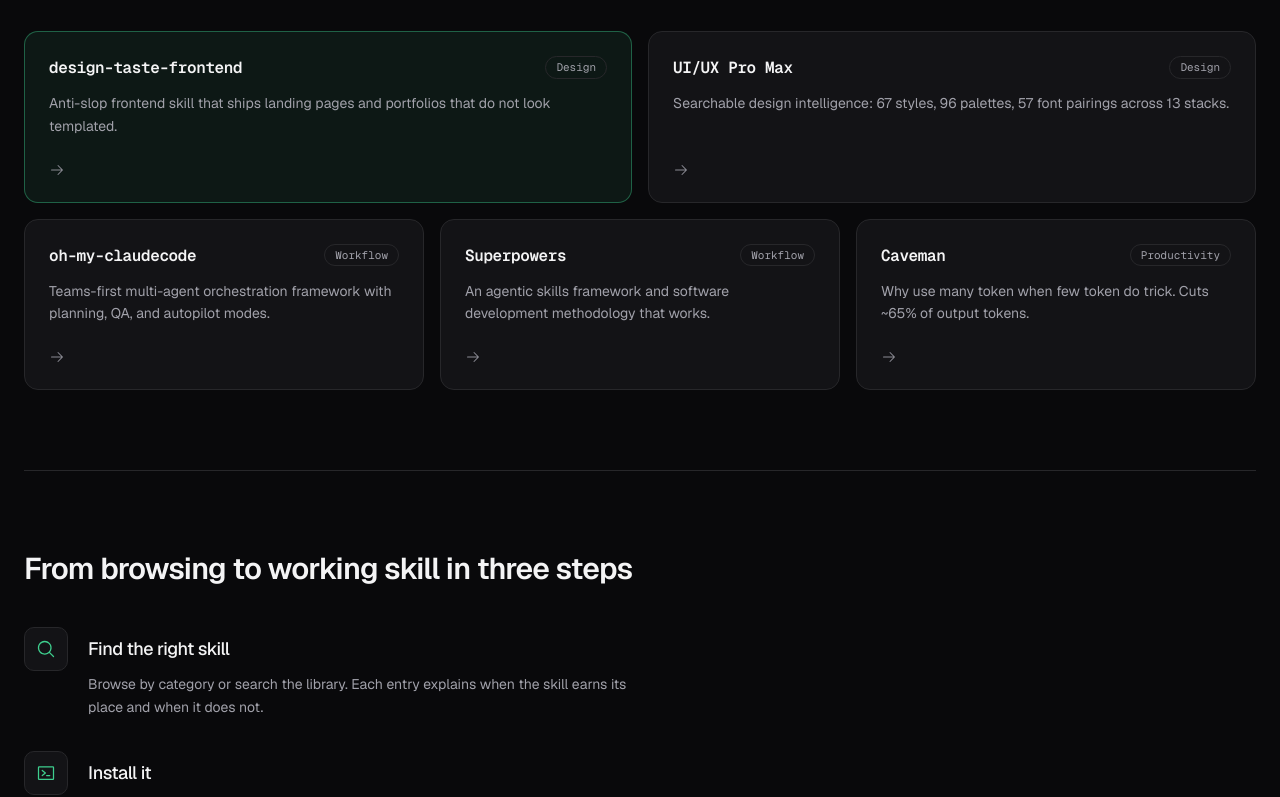
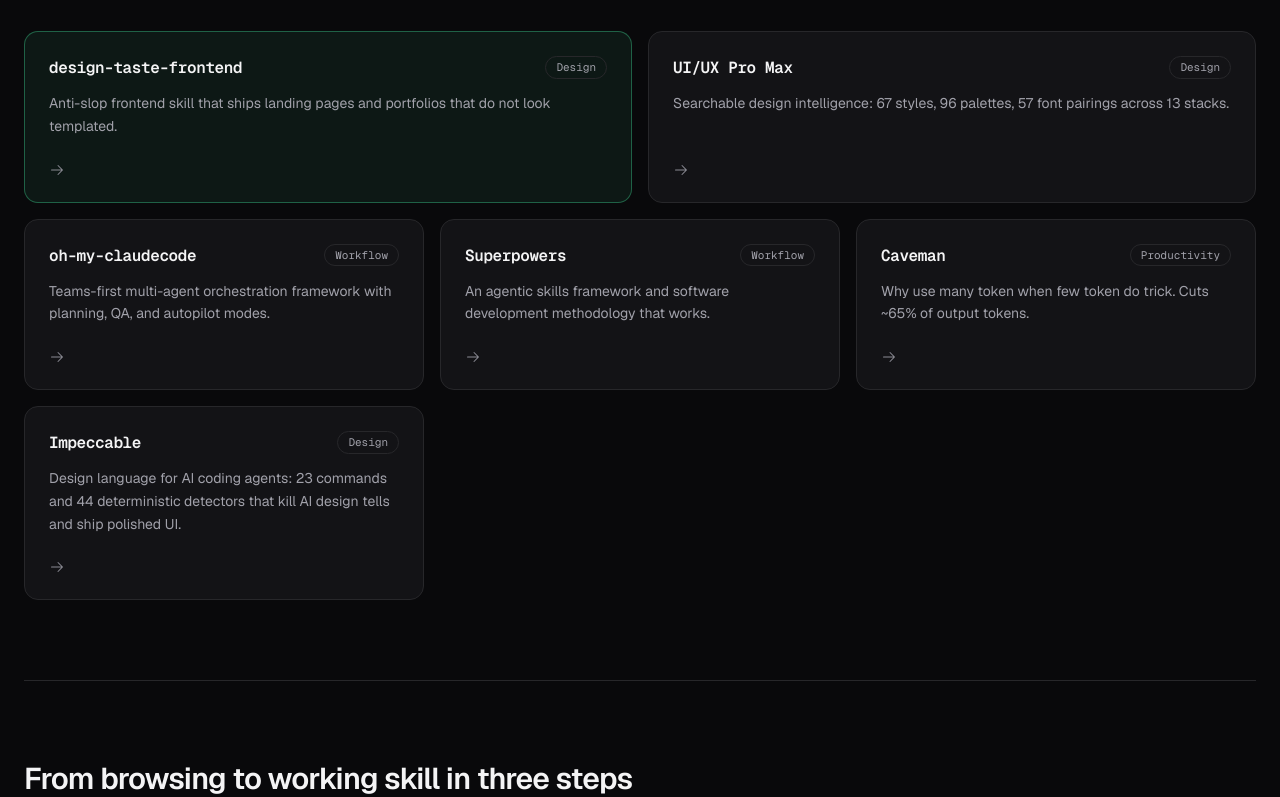
Before and after one commit to deiu25/claude-skills-library, a Next.js app: page / in a window 1280 px wide. Shown: the part 804-1601 px from the top of the page. Built offline with nearby package versions, Linux system fonts and the light colour scheme; no server answers.

Commit message:
feat: add Impeccable skill (pbakaus/impeccable)

```diff
--- /dev/null
+++ b/src/data/skills/impeccable.ts
@@ -0,0 +1,33 @@
+import type { Skill } from "../types";
+
+export const skill: Skill = {
+  slug: "impeccable",
+  name: "Impeccable",
+  tagline:
+    "Design language for AI coding agents: 23 commands and 44 deterministic detectors that kill AI design tells and ship polished UI.",
+  category: "design",
+  tags: ["design", "frontend", "ui", "ux", "design-system", "accessibility"],
+  repo: "pbakaus/impeccable",
+  install: {
+    method: "npx-skills",
+    command: "npx impeccable install",
+  },
+  whenToUse: [
+    "You want AI-generated frontends to stop shipping the same tells (Inter everywhere, purple gradients, cards nested in cards, gray text on color)",
+    "You need a shared design vocabulary with your agent — craft, shape, audit, critique, polish, distill, harden, animate, and more",
+    "You want deterministic, no-API-key checks that catch design anti-patterns and a11y/perf/responsive issues on every UI edit",
+    "You run multiple AI harnesses (Claude Code, Cursor, Codex, Gemini CLI, Copilot…) and want one design workflow across all of them",
+  ],
+  howToUse: `Install with the npx command (it detects your harness and asks project vs global), then run \`/impeccable init\` once to write \`PRODUCT.md\` and \`DESIGN.md\` design context that every later command reads.
+
+\`\`\`bash
+npx impeccable install
+\`\`\`
+
+Drive it with the single \`/impeccable <command> <target>\` entry point — e.g. \`/impeccable audit landing\`, \`/impeccable critique\`, \`/impeccable polish settings\`, \`/impeccable harden checkout\`. There are 23 commands plus \`/impeccable live\` for in-browser variant iteration. Opt the per-project design-detector hook in with \`/impeccable hooks on\` so the 44 deterministic rules run after every UI edit and surface findings inline. \`/impeccable pin <command>\` creates standalone shortcuts (e.g. \`/audit\`).`,
+  whyUseful: `Every model trained on the same SaaS templates, so skipping design guidance yields the same handful of tells on every project. Impeccable started from Anthropic's frontend-design skill and goes further: one setup flow that captures audience, brand lane, voice, anti-references, color, and type; 23 commands that give you and your agent a shared design vocabulary; and 44 deterministic detector rules that run with no LLM and no API key (in the CLI and a browser extension) to catch anti-patterns before they ship. Apache-2.0, ~39k stars, by Paul Bakaus, and it installs across nine+ AI runtimes so the discipline travels with you.`,
+  examplePrompt: "/impeccable audit my landing page",
+  author: "Paul Bakaus",
+  featured: true,
+  dateAdded: "2026-06-18",
+};
--- a/src/data/skills/index.ts
+++ b/src/data/skills/index.ts
@@ -32,6 +32,7 @@ import { skill as scientificAgentSkills } from "./scientific-agent-skills";
 import { skill as openaiSkills } from "./openai-skills";
 import { skill as claudeSkillsEnterprise } from "./claude-skills-enterprise";
 import { skill as gsdCore } from "./gsd-core";
+import { skill as impeccable } from "./impeccable";
 
 export const skills: Skill[] = [
   designTasteFrontend,
@@ -67,6 +68,7 @@ export const skills: Skill[] = [
   openaiSkills,
   claudeSkillsEnterprise,
   gsdCore,
+  impeccable,
 ];
 
 export function getSkill(slug: string): Skill | undefined {
```
